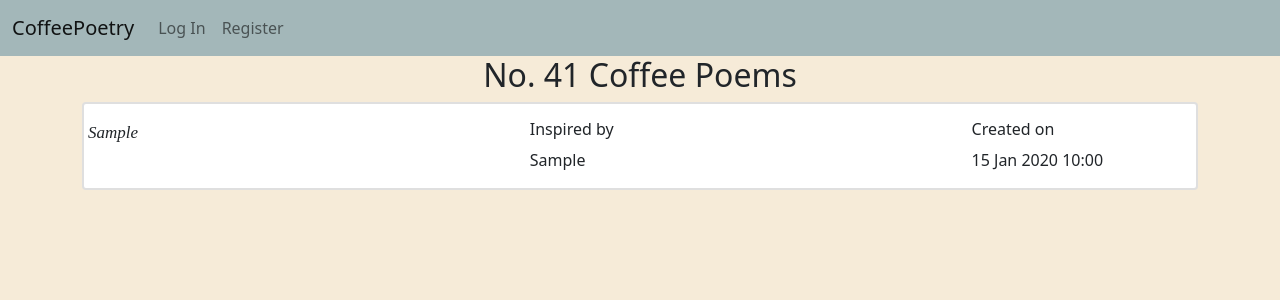
After one commit to lmash/coffeepoetry, a Django app: page /poetry/1 in a window 1280 px wide. The commit adds this page. Shown: the top 300 px of the page. Run offline with Django 4.2, Linux system fonts and the light colour scheme; data comes from the database, SQL or seed files in the repository; tables that the repository leaves empty hold one stand-in row (values such as "Sample post"); some libraries are stand-ins or nearby versions.

Commit message:
Add a poems link to each cafe along with a Poem page.
Prior to this change, Poetry was to be available via the NavBar, however
it made more sense to do this per cafe.

This change adds a link to the cafe, along with new html templates, view
and url to view a history of poems.

```diff
--- a/coffee/static/coffee/styles.css
+++ b/coffee/static/coffee/styles.css
@@ -21,7 +21,7 @@ body {
   font-size: 17px;
 }
 
-h2>a {
+a {
   color: black;
   text-decoration: none;
 }
--- a/coffee/templates/coffee/cafe.html
+++ b/coffee/templates/coffee/cafe.html
@@ -30,7 +30,7 @@
                 <p>{{ cafe.location }}</p>
                 <p class="card-text" id="cardTextDescription">{{ cafe.description|linebreaks }}</p>
                 <div class="flex d-flex justify-content-between">
-                    <div></div>
+                    <a href="{% url 'poetry' cafe.id %}">Poems</a>
                     {% if request.user == cafe.contributor %}
                     <a href="#" class="btn btn-light" data-bs-toggle="modal" data-bs-target="#editBackdrop">Edit</a>
                     {% include "coffee/includes/edit.html" with cafe=cafe%}
@@ -51,7 +51,6 @@
                 <div id="haikuLine3">{{ haiku.line_3 }}</div>
             </div>
         </div>
-
     </div>
 </div>
 
--- /dev/null
+++ b/coffee/templates/coffee/includes/poem_display_card.html
@@ -0,0 +1,19 @@
+{% load static %}
+
+<div class="card mb-3 text-left border-2">
+    <div class="row no-gutters">
+            <div class="card-body col-md-4 haiku">
+                <div>{{ poem.haiku|linebreaks }}</div>
+            </div>
+
+            <div class="card-body col-md-4">
+                <h6 class="card-title">Inspired by</h6>
+                <div>{{ poem.inspiration }}</div>
+            </div>
+
+        <div class="card-body col-md-2">
+            <h6 class="card-title">Created on</h6>
+            <div>{{ poem.created_at|date:'d M Y H:i' }}</div>
+        </div>
+    </div>
+</div>
--- a/coffee/templates/coffee/layout.html
+++ b/coffee/templates/coffee/layout.html
@@ -31,9 +31,6 @@
                 <a class="nav-link" href="{% url 'new' %}">New</a>
             </li>
             <li class="nav-item">
-                <a class="nav-link" href="#">Poetry</a>
-            </li>
-            <li class="nav-item">
                 <a class="nav-link" href="{% url 'logout' %}">Log Out</a>
             </li>
             {% else %}
--- a/coffee/templates/coffee/poetry.html
+++ b/coffee/templates/coffee/poetry.html
@@ -1,8 +1,18 @@
-The below can be displayed using a bootstrap Modal
+{% extends "coffee/layout.html" %}
+{% load static %}
 
-       Excellence begets creativity.
+{% block body %}
+<div id="poetry-view" class="container">
+    <div class="flex-item">
+        <div class="d-flex justify-content-center">
+            <h2>{{ cafe.name }} Poems</h2>
+        </div>
+        {% for poem in poems %}
 
-       A cafe needs to have a rating of 4.1 or higher and have 3 coffee descriptions entered
-       to generate a poem
+        {% include "coffee/includes/poem_display_card.html" with poem=poem %}
 
-Retained Poetry link to show historical haiku's
+        {% endfor %}
+    </div>
+</div>
+
+{% endblock %}
--- a/coffee/urls.py
+++ b/coffee/urls.py
@@ -18,4 +18,5 @@ urlpatterns = [
     path("rating/<int:cafe_id>", views.rating_view, name="rating"),
     path("haiku/<int:cafe_id>", views.haiku_view, name="haiku"),
     path("save_edit/<int:cafe_id>", views.save_edited_view, name="save_edit"),
+    path("poetry/<int:cafe_id>", views.poetry_view, name="poetry"),
 ] + static(settings.MEDIA_URL, document_root=settings.MEDIA_ROOT)
--- a/coffee/views.py
+++ b/coffee/views.py
@@ -214,3 +214,15 @@ def save_edited_view(request, cafe_id):
             )
 
     return JsonResponse({'description': cafe.description}, status=200)
+
+
+def poetry_view(request, cafe_id):
+    cafe = Cafe.objects.get(id=cafe_id)
+    poems = Poem.objects.filter(cafe=cafe).order_by('-created_at').values(
+        'created_at', 'haiku', 'inspiration', 'cafe__name', 'cafe__location'
+    )
+
+    return render(request, "coffee/poetry.html", context={
+        "cafe": cafe,
+        "poems": poems,
+    })
```
